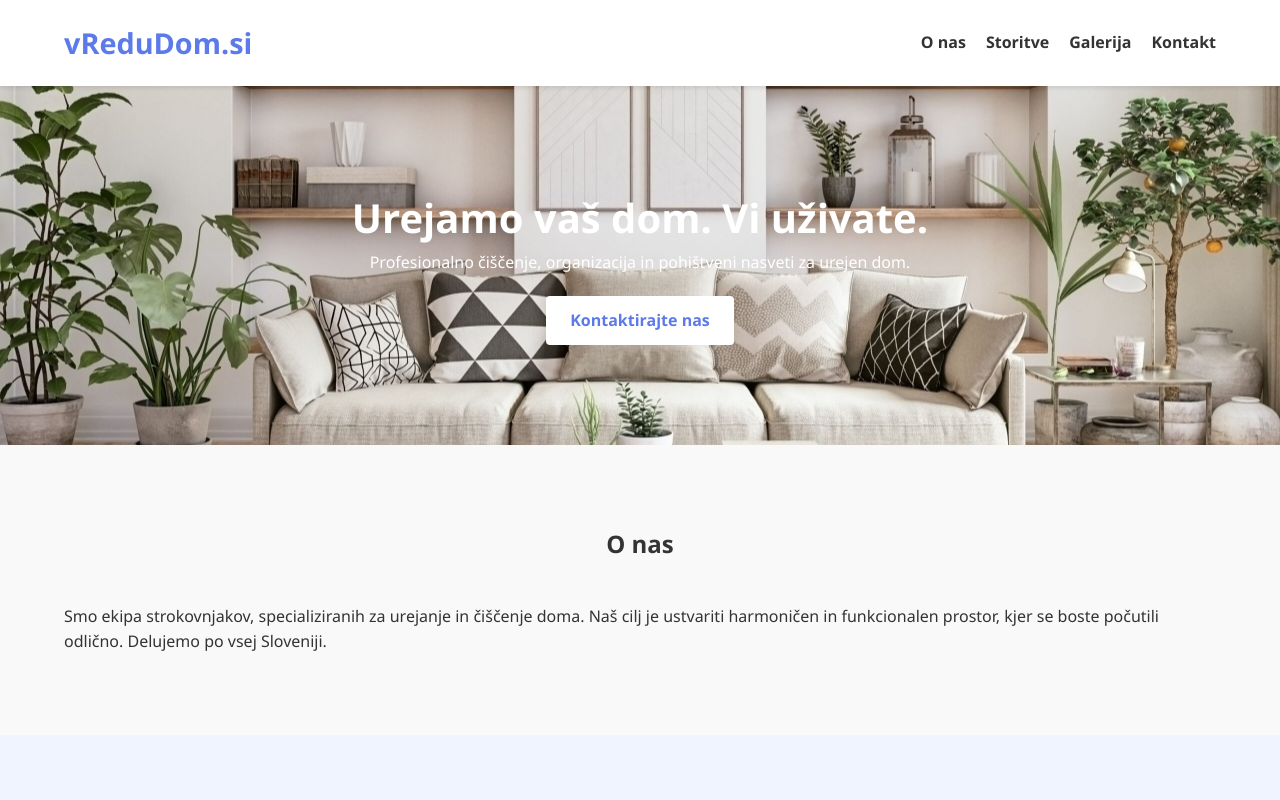
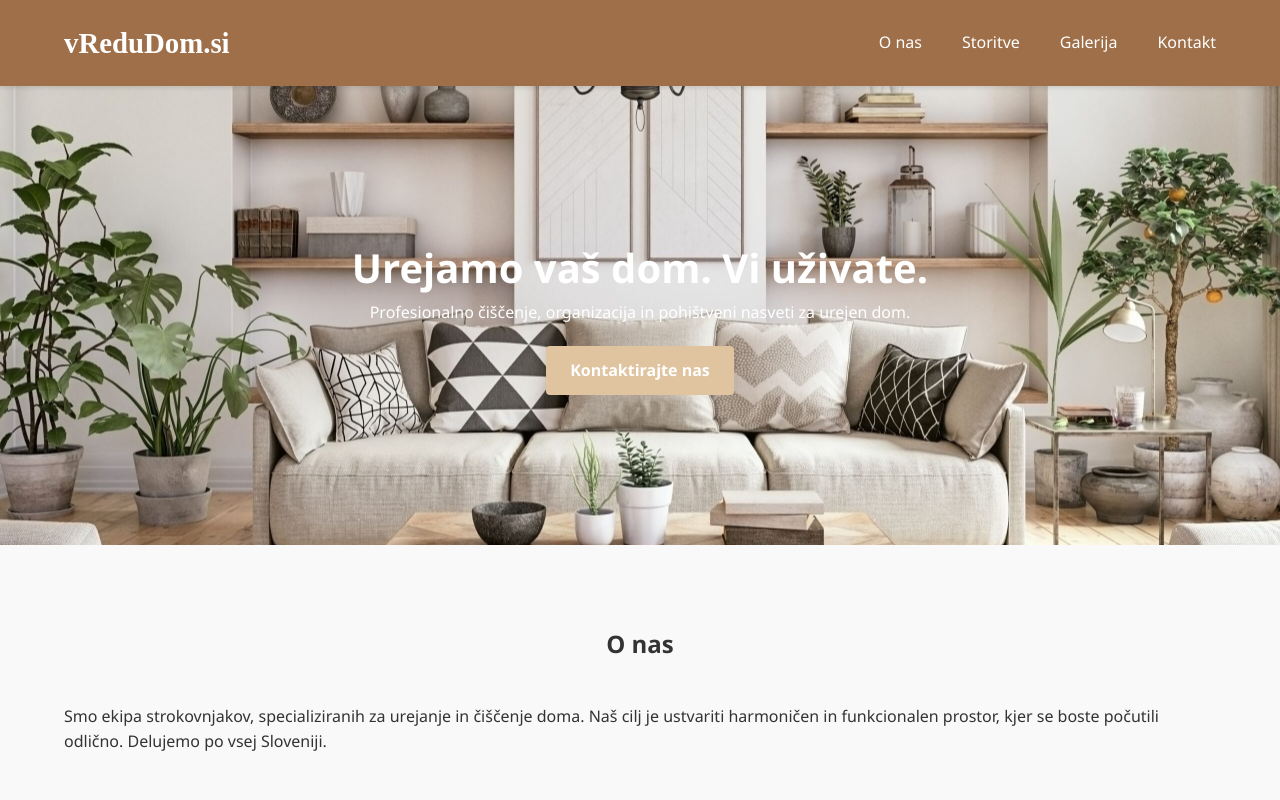
Before and after one commit to kamil-kosi/vReduDom-spletnaStran, a plain HTML site: page index.html in a window 1280 px wide. Shown: the top 800 px of the page. Drawn offline with Linux system fonts and the light colour scheme.

Commit message:
Update style.css

```diff
--- a/style.css
+++ b/style.css
@@ -16,40 +16,41 @@
     margin: auto;
   }
   header {
-    background: #ffffff;
+    background: #9e6f49;
     padding: 20px 0;
     box-shadow: 0 2px 4px rgba(0,0,0,0.1);
     position: sticky;
     top: 0;
     z-index: 1000;
   }
-  .nav-container {
-    display: flex;
-    justify-content: space-between;
-    align-items: center;
-  }
+.nav-container {
+  display: flex;
+  justify-content: space-between;
+  align-items: center;
+}
+
   .logo {
     font-size: 1.8em;
-    color: #5c7aea;
+    color: #FFFFFF;
+    font-family: 'Didot', 'Bodoni MT', serif;
   }
   nav ul {
     list-style: none;
     display: flex;
-    gap: 20px;
+    gap: 40px;
   }
   nav a {
     text-decoration: none;
-    color: #333;
-    font-weight: bold;
+    color: #FFFFFF;
   }
   nav a:hover {
-    color: #5c7aea;
+    color: #000000;
   }
 
   .hero {
   background: url('images/hero-background.jpg') no-repeat center center/cover;
   color: white;
-  padding: 100px 0;
+  padding: 150px 0;
   text-align: center;
   position: relative;
   }
@@ -60,8 +61,8 @@
     display: inline-block;
     margin-top: 20px;
     padding: 12px 24px;
-    background: white;
-    color: #5c7aea;
+    background: #e0c4a0;
+    color: #FFFFFF;
     border: none;
     border-radius: 4px;
     text-decoration: none;
```
